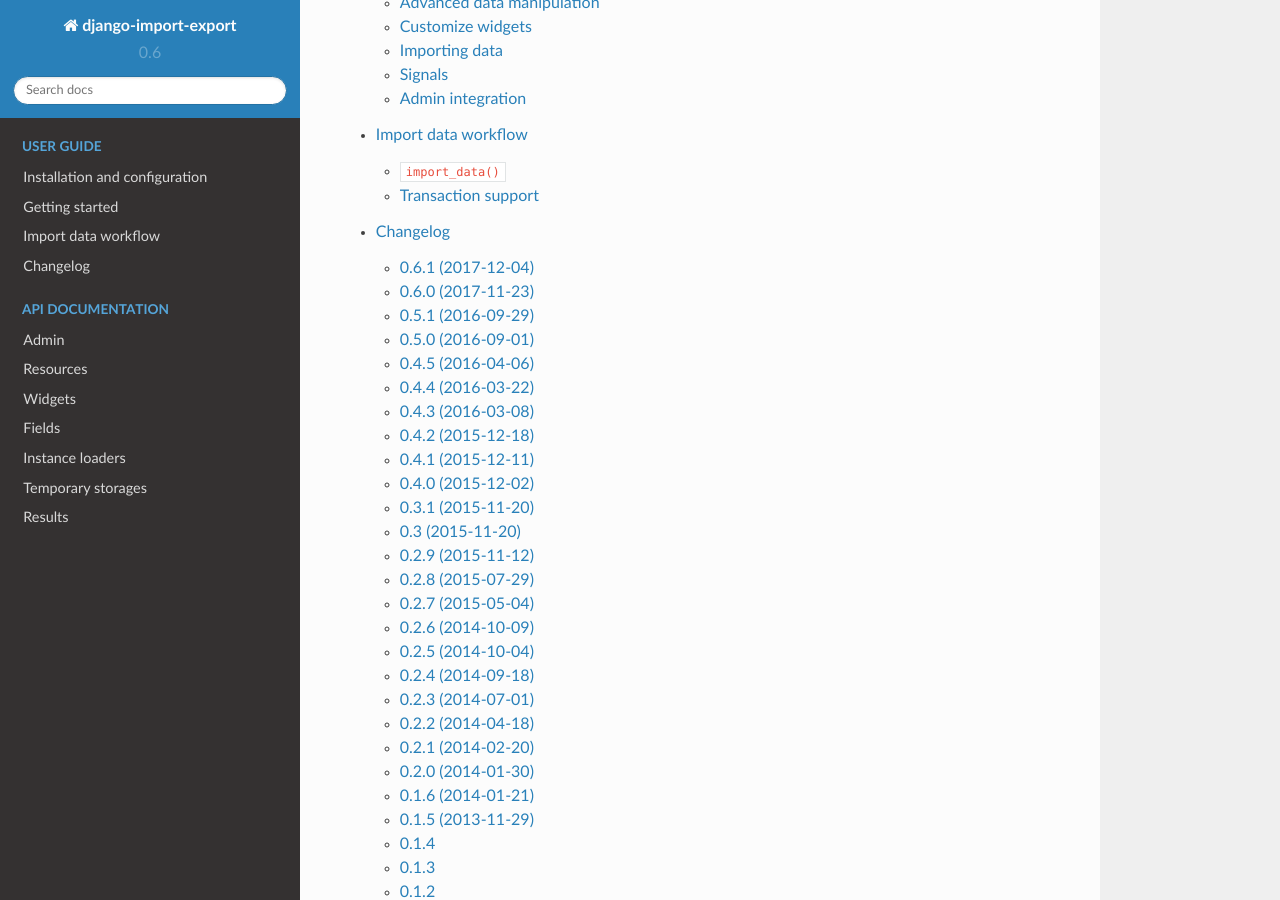
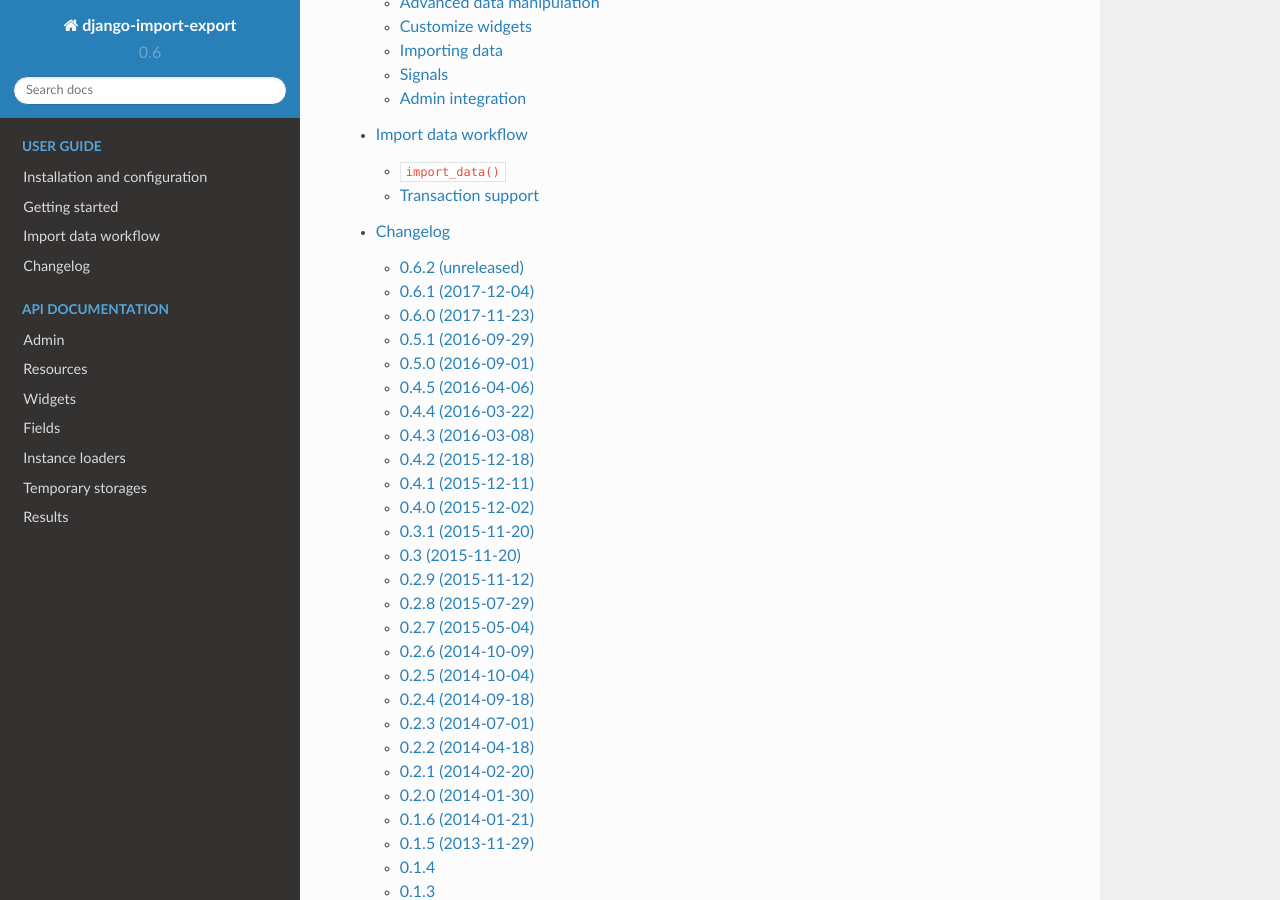
Before and after one commit to django-import-export/django-import-export, a Sphinx documentation site: the page built from docs/index.rst, in a window 1280 px wide and 900 px high, scrolled down 1041 px. Built offline with Sphinx 7.4.7 and the Read the Docs theme 2.0.0, drawn with Linux system fonts in a browser that asks for light colours.

Commit message:
Back to development: 0.6.2

```diff
--- a/docs/changelog.rst
+++ b/docs/changelog.rst
@@ -1,5 +1,11 @@
 Changelog
 =========
+
+
+0.6.2 (unreleased)
+------------------
+
+- Nothing changed yet.
 
 
 0.6.1 (2017-12-04)
--- a/import_export/__init__.py
+++ b/import_export/__init__.py
@@ -1 +1 @@
-__version__ = '0.6.1'
+__version__ = '0.6.2.dev0'
```
